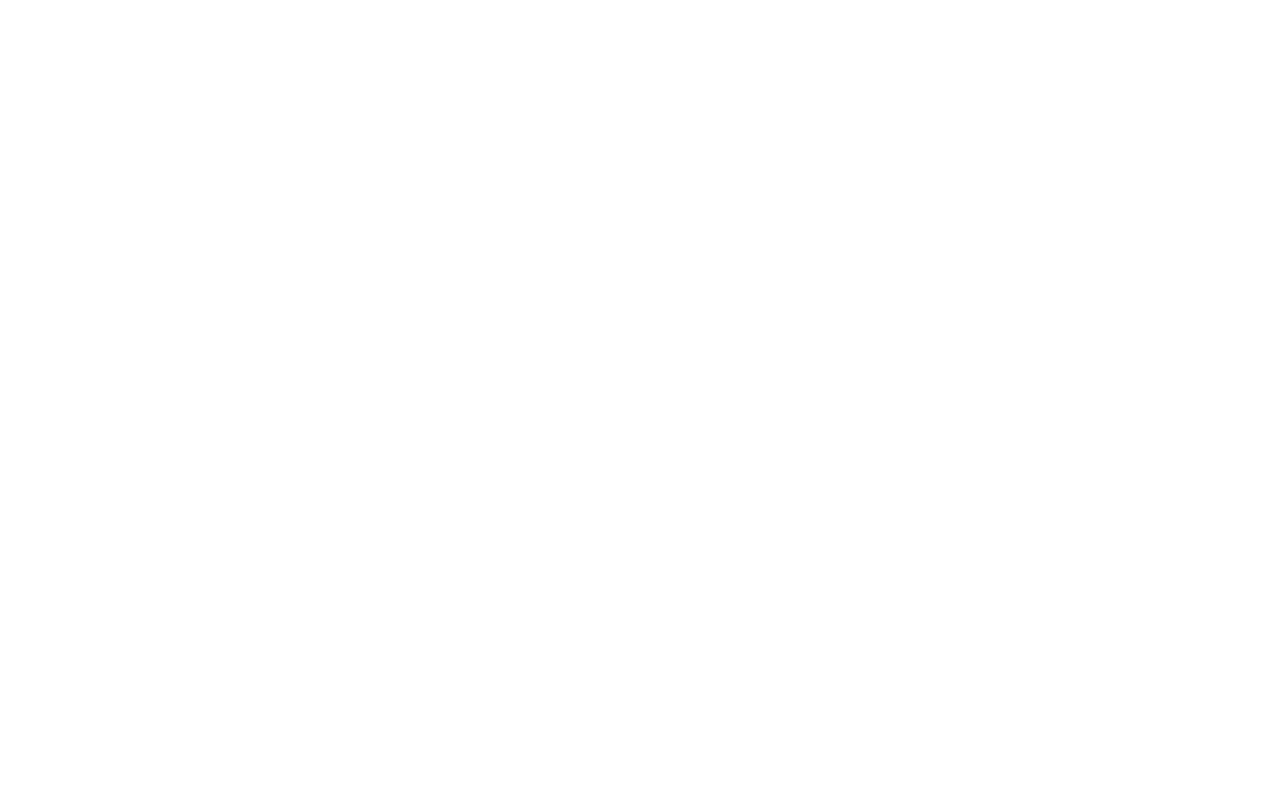
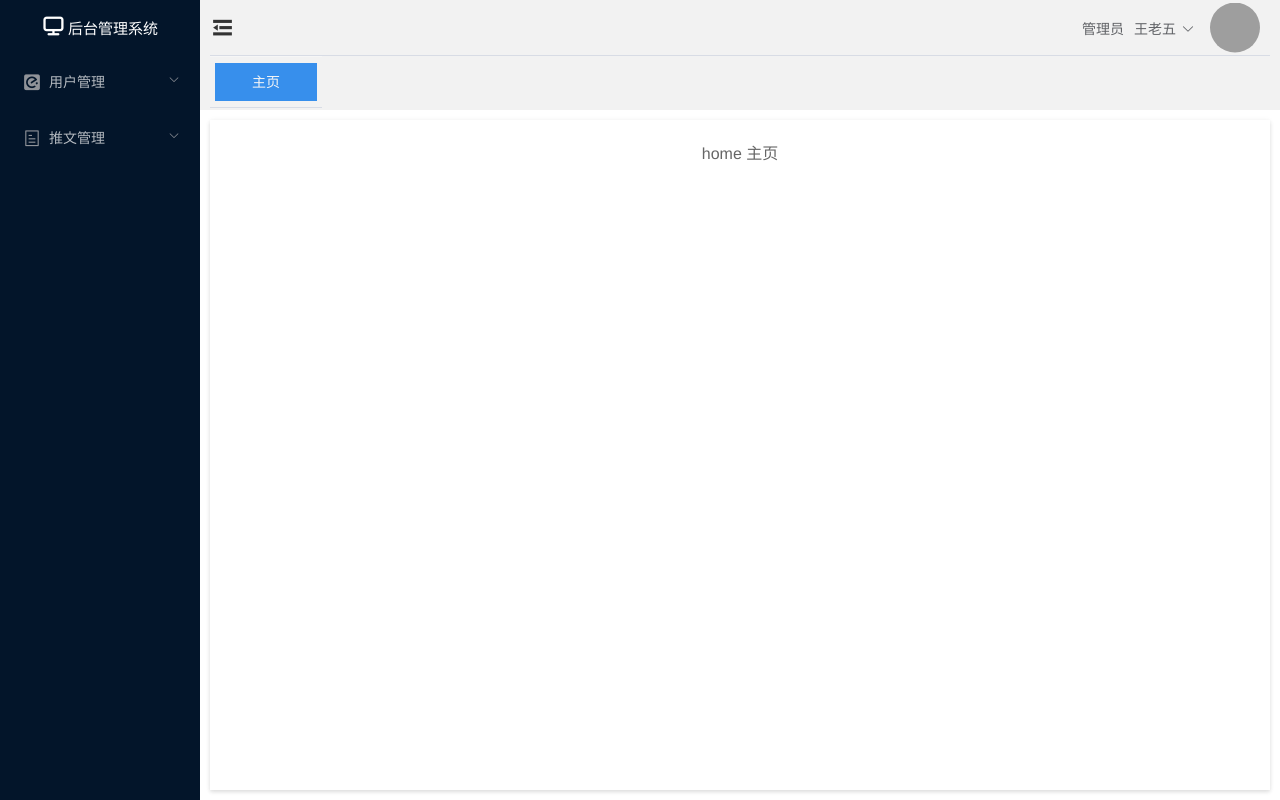
Before and after one commit to YQINGY/vue-admin-template, a Vue app: page /msg in a window 1280 px wide. Built offline with nearby package versions, Linux system fonts and the light colour scheme; grey boxes are pictures that could not be loaded.

Commit message:
更新中....

```diff
--- a/src/permission.js
+++ b/src/permission.js
@@ -1,15 +1,33 @@
+/* eslint-disable no-unused-vars */
 /*
  * @Autor: yqy
  * @Date: 2022-08-03 19:12:26
- * @LastEditTime: 2022-08-03 21:03:39
+ * @LastEditTime: 2022-08-04 17:46:05
  */
-import router from './router'
-import { asyncRoutes, constantRoutes } from './router'
+import router, { createRouter, originalRouter, addRouter } from './router'
 // import store from './store'
 import NProgress from 'nprogress' // Progress 进度条
-import { getUserInfo, setUserInfo } from '@/utils/cookies' // 验权
+import { getUserInfo } from '@/utils/cookies' // 验权
+import { authorityRouting } from '@/utils/index'
 
-setUserInfo({ 'name': 'yqy223333' })
+
+
+// console.log(router.options.routes)
+
+
+// 路由全局拦截
+router.beforeEach(async(to, from, next) => {
+    // NProgress.start() // 开启Progress
+    document.title = 'vue-admin-template ' + to.meta.title;
+    router.matcher = createRouter().matcher;
+    // 处理用户权限的路由表
+    // router.options.routes[0].children = authorityRouting(addRouter)
+    // router.addRoutes(router.options.routes)
+    // next({ path: to.path })
+    next()
+})
+
+
 
 // register global progress.
 // const whiteList = ['/login', '/register'] // 不重定向白名单
@@ -34,6 +52,6 @@ setUserInfo({ 'name': 'yqy223333' })
 //     }
 // })
 
-// router.afterEach(() => {
-//     NProgress.done() // 结束Progress
-// })
+router.afterEach(() => {
+    // NProgress.done() // 结束Progress
+})
--- a/src/router/index.js
+++ b/src/router/index.js
@@ -1,66 +1,101 @@
+/* eslint-disable no-undef */
 /*
  * @Autor: yqy
  * @Date: 2022-08-01 18:49:54
- * @LastEditTime: 2022-08-01 19:02:35
+ * @LastEditTime: 2022-08-04 17:21:07
  */
 import Vue from 'vue'
 import VueRouter from 'vue-router'
 import Layout from "@/views/layout/Layout"
 
-/**
- * 重写路由的push方法
- */
-const routerPush = VueRouter.prototype.push
-VueRouter.prototype.push = function push(location) {
-    return routerPush.call(this, location).catch(error => error)
-}
 
 Vue.use(VueRouter)
 
+const originalPush = VueRouter.prototype.push
+    // 修改 原型对象中的push方法
+VueRouter.prototype.push = function push(location) {
+    return originalPush.call(this, location).catch(err => err)
+}
 
-export const constantRoutes = [{
+export const originalRouter = [{
         path: "/",
         name: 'index',
         component: Layout,
         root: true,
-        meta: { title: '主页' },
+        meta: { title: '' },
         children: [{
-            path: '/',
-            name: 'index',
-            icon: '',
-            meta: { title: '主页' },
-            component: () =>
-                import ('@/views/index.vue'),
-        }]
+                path: '/',
+                name: 'index',
+                icon: 'el-icon-eleme"',
+                meta: { title: '主页' },
+                component: () =>
+                    import ('@/views/index.vue')
+            },
+            {
+                path: '/competence',
+                name: 'competence',
+                icon: 'el-icon-eleme"',
+                meta: { title: '用户权限' },
+                component: () =>
+                    import ('@/views/userinfo/competence.vue')
+            },
+            {
+                path: '/tweet',
+                name: 'tweet',
+                icon: 'el-icon-tickets',
+                meta: { title: '发布推文' },
+                component: () =>
+                    import ('@/views/article/tweet.vue')
+            },
+            {
+                path: '/carousel',
+                name: 'carousel',
+                icon: 'el-icon-tickets',
+                meta: { title: '轮播广告' },
+                component: () =>
+                    import ('@/views/article/carousel.vue')
+            },
+            {
+                path: '/msg',
+                name: 'msg',
+                icon: 'el-icon-tickets',
+                meta: { title: '通知消息' },
+                component: () =>
+                    import ('@/views/index.vue'),
+            }
+        ]
     },
     {
         path: '/login',
         name: 'Login',
-        component: () =>
-            import ('@/components/login.vue'),
         meta: {
             title: '登录',
         },
-        hidden: true,
+        component: () =>
+            import ('@/components/login.vue')
     },
     {
         path: '/register',
         name: 'Register',
+        meta: {
+            title: '注册',
+        },
         component: () =>
-            import ('@/components/register.vue'),
-        hidden: true,
+            import ('@/components/register.vue')
     },
     {
         path: '/404',
         name: '404',
+        meta: {
+            title: '404',
+        },
         component: () =>
-            import ('@/components/404.vue'),
-        hidden: true,
+            import ('@/components/404.vue')
     },
 ];
 
 
-export const asyncRoutes = [{
+export const addRouter = [{
         title: '用户管理',
         icon: 'el-icon-eleme"',
         root: true,
@@ -105,10 +140,11 @@ export const asyncRoutes = [{
     }
 ]
 
-const router = new VueRouter({
+export const createRouter = () => new VueRouter({
     mode: 'history',
     base: process.env.BASE_URL,
-    routes: constantRoutes
+    routes: originalRouter
 })
+const router = createRouter()
 
 export default router
--- a/src/store/index.js
+++ b/src/store/index.js
@@ -1,29 +1,33 @@
+/* eslint-disable no-unused-vars */
 /*
  * @Autor: yqy
  * @Date: 2022-08-01 16:58:19
- * @LastEditTime: 2022-08-01 17:34:56
+ * @LastEditTime: 2022-08-04 18:04:18
  */
 import Vue from 'vue'
 import Vuex from 'vuex'
-import { getUserInfo } from '@/utils/cookies'
+import { getUserInfo, getHaderTabs, setHaderTabs } from '@/utils/cookies'
 import { authorityRouting, dropDownList } from '@/utils'
 
 Vue.use(Vuex)
 
 const store = new Vuex.Store({
     state: {
-        userInfo: getUserInfo() || null,
+        userInfo: getUserInfo(),
         isCollapse: false,
         logoShow: false,
         asideMenu: [],
-        haderTabs: []
+        haderTabs: getHaderTabs() || [{
+            path: "/",
+            meta: { title: "主页" },
+        }]
 
     },
     mutations: {
         SET_USERINFO: (state, userInfo) => {
             state.userInfo = userInfo
         },
-        SET_COLLAPSE(state, isCollapse) {
+        SET_COLLAPSE(state) {
             state.isCollapse = !state.isCollapse
             if (state.logoShow) {
                 setTimeout(function() {
@@ -32,6 +36,10 @@ const store = new Vuex.Store({
             } else {
                 state.logoShow = true
             }
+        },
+        SET_HADERTABS: (state, data) => {
+            state.haderTabs.push(data)
+            setHaderTabs(state.haderTabs)
         }
     },
     actions: {},
--- a/src/utils/cookies.js
+++ b/src/utils/cookies.js
@@ -1,11 +1,11 @@
 /*
  * @Autor: yqy
  * @Date: 2022-08-01 17:30:39
- * @LastEditTime: 2022-08-01 17:30:46
+ * @LastEditTime: 2022-08-04 17:09:56
  */
 import Cookies from 'js-cookie'
 
-const UserKey = 'vue_userInfo'
+const UserKey = 'vue-admin-template'
 
 export function getUserInfo() {
     return Cookies.get(UserKey)
@@ -18,3 +18,15 @@ export function setUserInfo(userInfo) {
 export function removeUserInfo() {
     return Cookies.remove(UserKey)
 }
+
+export function getHaderTabs() {
+    return Cookies.get("haderTabs")
+}
+
+export function setHaderTabs(haderTabs) {
+    return Cookies.set("haderTabs", JSON.stringify(haderTabs))
+}
+
+export function removeHaderTabs() {
+    return Cookies.remove("haderTabs")
+}
--- a/src/utils/index.js
+++ b/src/utils/index.js
@@ -1,10 +1,11 @@
 /*
  * @Autor: yqy
  * @Date: 2022-08-03 23:14:56
- * @LastEditTime: 2022-08-03 23:18:49
+ * @LastEditTime: 2022-08-04 17:06:18
  */
 // 处理权限路由
-export function authorityRouting(originalRouter, addRouter) {
+export function authorityRouting(addRouter) {
+    let originalRouter = []
     addRouter.forEach(e => {
         if (e.root) {
             originalRouter.push(...e.children)
--- a/src/views/layout/Aside.vue
+++ b/src/views/layout/Aside.vue
@@ -1,7 +1,8 @@
+<!-- eslint-disable vue/valid-v-for -->
 <!--
  * @Autor: yqy
  * @Date: 2022-08-02 08:58:59
- * @LastEditTime: 2022-08-03 22:55:19
+ * @LastEditTime: 2022-08-04 17:59:08
 -->
 <template>
   <el-aside width="auto">
@@ -45,13 +46,13 @@ export default {
       addRouter: [
         {
           icon: "el-icon-platform-eleme", // 图标样式class
-          title: "主页",
+          title: "用户管理",
           component: "",
           children: [
             {
-              path: "/",
+              path: "/competence",
               icon: "el-icon-eleme", // 图标样式class
-              name: "图标ICON",
+              name: "用户权限",
               component: "",
               children: [],
             },
@@ -82,36 +83,26 @@ export default {
   },
   watch: {
     // 监听浏览器直接输入路由，将此路由添加到tabnavBox
-    "$route.path": function (val) {
-      this.selectmenu(val);
-    },
+    // "$route.path": function (val) {
+    //   this.selectmenu(val);
+    // },
   },
   methods: {
     selectmenu(key) {
-      console.log(key);
-      // 如果不使用 elemenUI 菜单的 vue-router 的模式将用以下方式进行页面跳转 el-menu的router设置为false
-      // this.$router.push(indexpath.join("/"))
-      // let router = this.$store.getters.routers;
-      // let name = "";
-      // let navTitle = function (path, routerARR) {
-      //   for (let i = 0; i < routerARR.length; i++) {
-      //     if (routerARR[i].children.length > 0 || routerARR[i].path === path) {
-      //       if (
-      //         routerARR[i].path === path &&
-      //         routerARR[i].children.length < 1
-      //       ) {
-      //         name = routerARR[i].name;
-      //         break;
-      //       }
-      //       navTitle(path, routerARR[i].children);
-      //     }
-      //   }
-      //   return name;
-      // };
-      // this.$store.dispatch("addTab", {
-      //   title: navTitle(key, router),
-      //   path: key,
-      // });
+      let obj = {
+        path: '',
+        meta: { title: "" },
+      };
+      this.addRouter.forEach((e) => {
+        e.children.forEach((v) => {
+          if (v.path == key) {
+            console.log(v.path)
+            obj.path = key
+            obj.meta.title = v.name
+          }
+        });
+      })
+      this.$store.commit('SET_HADERTABS',obj)
     },
   },
 };
--- a/src/views/layout/Header.vue
+++ b/src/views/layout/Header.vue
@@ -1,7 +1,7 @@
 <!--
  * @Autor: yqy
  * @Date: 2022-08-02 08:58:59
- * @LastEditTime: 2022-08-03 23:51:17
+ * @LastEditTime: 2022-08-04 17:13:12
 -->
 <template>
   <el-header height="110px">
@@ -47,7 +47,7 @@
         <i
           v-if="item.meta.title != '主页'"
           class="el-icon-circle-close"
-          @click="removeTab(item)"
+          @click="removeTab(index)"
         ></i>
       </div>
     </div>
@@ -60,20 +60,7 @@ export default {
   data() {
     return {
       isCollapse: false,
-      routerList: [
-        {
-          path: "/",
-          name: "index",
-          icon: "",
-          meta: { title: "主页" },
-        },
-        {
-          path: "/tweet",
-          name: "tweet",
-          icon: "el-icon-tickets",
-          meta: { title: "发布推文" },
-        }
-      ],
+      routerList: this.$store.state.haderTabs,
       num: 0,
     };
   },
@@ -88,8 +75,10 @@ export default {
       this.rightMenuShow = true;
       // this.$store.dispatch("openMenu", item);
     },
-    removeTab(title) {
-      console.log(title);
+    removeTab(index) {
+      this.routerList.splice(index, 1);
+      console.log(this.routerList);
+      return this.routerList;
     },
   },
 };
--- a/src/views/layout/Layout.vue
+++ b/src/views/layout/Layout.vue
@@ -1,7 +1,7 @@
 <!--
  * @Autor: yqy
  * @Date: 2022-08-01 19:24:39
- * @LastEditTime: 2022-08-02 23:49:02
+ * @LastEditTime: 2022-08-04 09:08:36
 -->
 <template>
   <div class="home-vue">
@@ -11,7 +11,6 @@
       <el-container class="container">
         <!-- header 头部 -->
         <layout-Header></layout-Header>
-
         <!-- 内容主体 -->
         <el-main>
           <transition name="main" mode="out-in">
```
